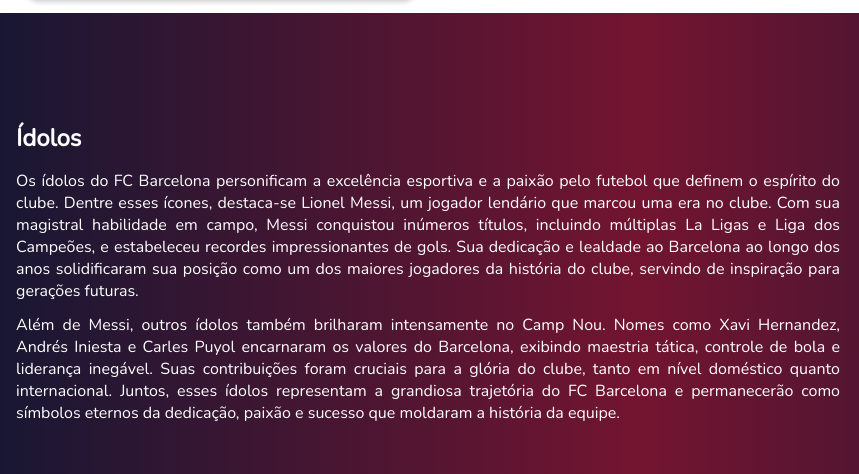
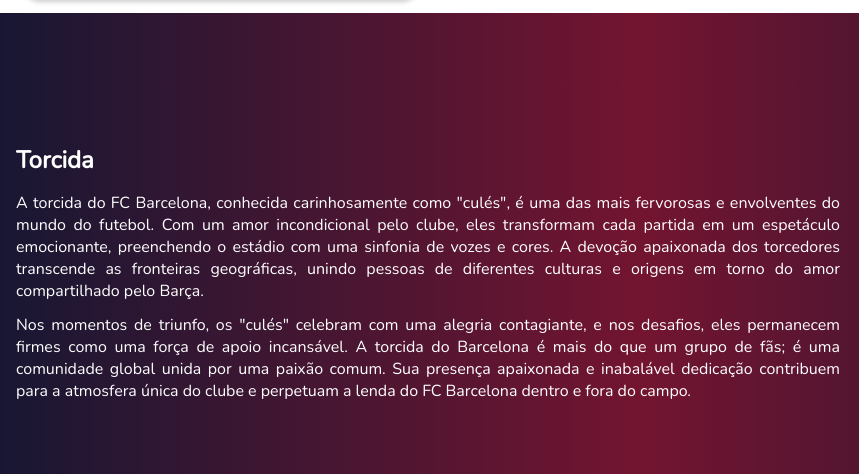
Before and after one commit to Guilu27/projeto_1_site_fc_barcelona, a plain HTML site: page index.html in a window 1280 px wide. Shown: the part 1695-2169 px from the top of the page, 0-859 px from the left. Drawn offline with nearby package versions, Linux system fonts and the light colour scheme.

Commit message:
corriginfo a secao da torcida

```diff
--- a/index.html
+++ b/index.html
@@ -115,27 +115,24 @@
       <div class="container">
         <section class="gradient" id="fans">
           <div>
-            <h2>Ídolos</h2>
+            <h2>Torcida</h2>
             <p>
-              Os ídolos do FC Barcelona personificam a excelência esportiva e a
-              paixão pelo futebol que definem o espírito do clube. Dentre esses
-              ícones, destaca-se Lionel Messi, um jogador lendário que marcou
-              uma era no clube. Com sua magistral habilidade em campo, Messi
-              conquistou inúmeros títulos, incluindo múltiplas La Ligas e Liga
-              dos Campeões, e estabeleceu recordes impressionantes de gols. Sua
-              dedicação e lealdade ao Barcelona ao longo dos anos solidificaram
-              sua posição como um dos maiores jogadores da história do clube,
-              servindo de inspiração para gerações futuras.
+              A torcida do FC Barcelona, conhecida carinhosamente como "culés",
+              é uma das mais fervorosas e envolventes do mundo do futebol. Com
+              um amor incondicional pelo clube, eles transformam cada partida em
+              um espetáculo emocionante, preenchendo o estádio com uma sinfonia
+              de vozes e cores. A devoção apaixonada dos torcedores transcende
+              as fronteiras geográficas, unindo pessoas de diferentes culturas e
+              origens em torno do amor compartilhado pelo Barça.
             </p>
             <p>
-              Além de Messi, outros ídolos também brilharam intensamente no Camp
-              Nou. Nomes como Xavi Hernandez, Andrés Iniesta e Carles Puyol
-              encarnaram os valores do Barcelona, exibindo maestria tática,
-              controle de bola e liderança inegável. Suas contribuições foram
-              cruciais para a glória do clube, tanto em nível doméstico quanto
-              internacional. Juntos, esses ídolos representam a grandiosa
-              trajetória do FC Barcelona e permanecerão como símbolos eternos da
-              dedicação, paixão e sucesso que moldaram a história da equipe.
+              Nos momentos de triunfo, os "culés" celebram com uma alegria
+              contagiante, e nos desafios, eles permanecem firmes como uma força
+              de apoio incansável. A torcida do Barcelona é mais do que um grupo
+              de fãs; é uma comunidade global unida por uma paixão comum. Sua
+              presença apaixonada e inabalável dedicação contribuem para a
+              atmosfera única do clube e perpetuam a lenda do FC Barcelona
+              dentro e fora do campo.
             </p>
           </div>
           <img src="imagens/fans.jpg" alt="torcida do barcelona" />
```
